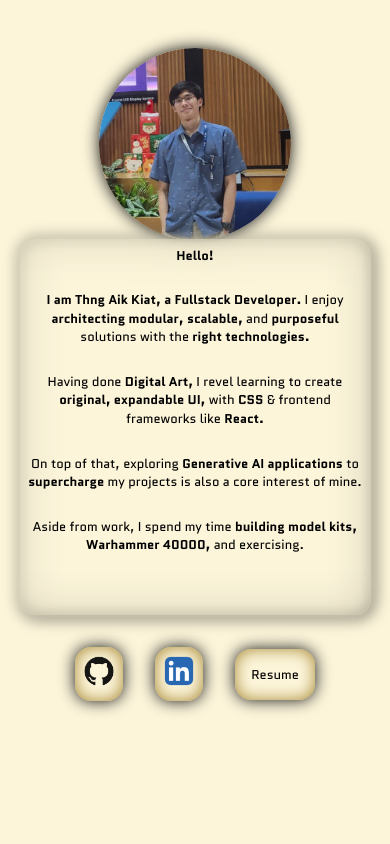
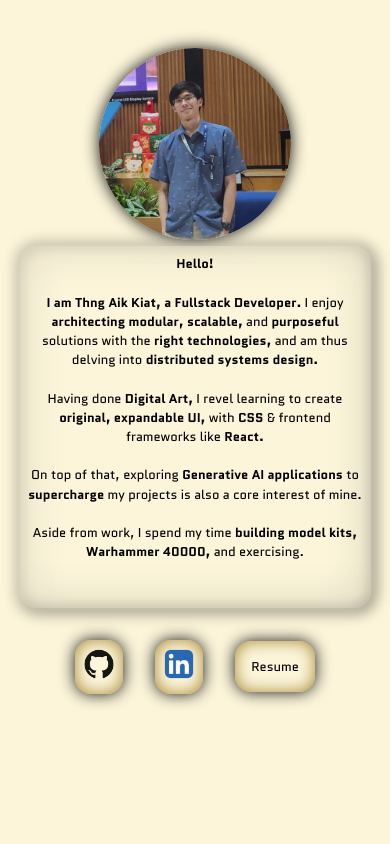
Before and after one commit to AikKiat/Webappportv2, a React (Vite) app: page / in a window 390 px wide. Shown: the top 844 px of the page. Built offline with nearby package versions, Linux system fonts and the light colour scheme; a web font is replaced by a local one.

Commit message:
edited intro section

```diff
--- a/src/constants/constants.ts
+++ b/src/constants/constants.ts
@@ -15,7 +15,7 @@ interface introtext{
 export const introTexts : introtext ={
     heading : "Hello! I am Thng Aik Kiat",
     bodyParagraph : `**Hello**!
-                    **I** **am** **Thng** **Aik** **Kiat**, **a** **Fullstack** **Developer**. I enjoy **architecting **modular**, **scalable**, and **purposeful** solutions with the **right_technologies**.
+                    **I** **am** **Thng** **Aik** **Kiat**, **a** **Fullstack** **Developer**. I enjoy **architecting **modular**, **scalable**, and **purposeful** solutions with the **right_technologies**, and am thus delving into **distributed_systems **design.
                     Having done **Digital Art**, I revel learning to create **original**, **expandable UI**, with **CSS & frontend frameworks like **React**.
                     On top of that, exploring **Generative** **AI** **applications** to **supercharge** my projects is also a core interest of mine.
                     Aside from work, I spend my time **building **model kits**, **Warhammer 40000**, and exercising.
--- a/src/styles/main_page_intro_section.css
+++ b/src/styles/main_page_intro_section.css
@@ -90,7 +90,7 @@
     position: relative;
     display: block;
     width: 100%;
-    height: 0.5rem;
+    height: 0rem;
     /* background: #000000; */
 }
 
--- a/src/styles/media_queries/media_queries_intro_section.css
+++ b/src/styles/media_queries/media_queries_intro_section.css
@@ -116,7 +116,7 @@
     .intro_desc_holder .intro_desc{
         font-size: 0.8rem;
         padding: 0.5rem;
-        line-height: 1.15rem;
+        line-height: 1.2rem;
     }
 
     .know_more_buttons{
```
